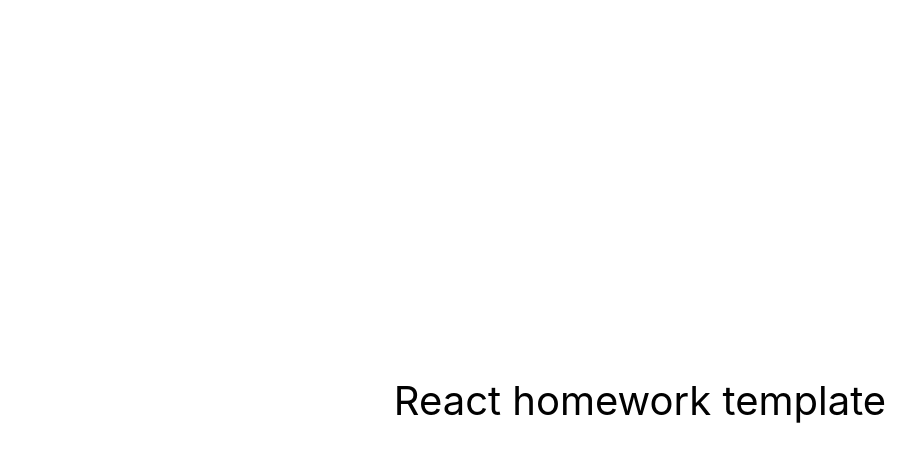
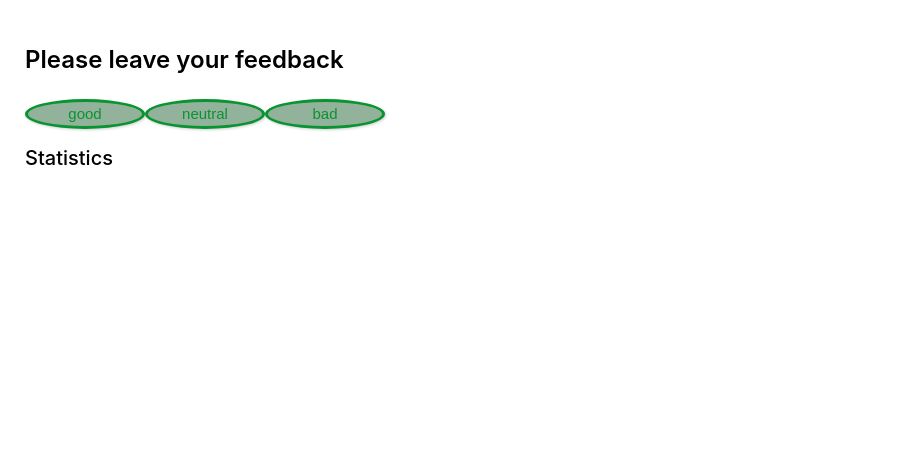
Before and after one commit to stanislav-kintoriak/goit-react-hw-04-feedback, a React (Create React App) app: page / in a window 1280 px wide. Shown: the top 462 px of the page, without its empty margins (0-922 px from the left). Built offline with nearby package versions, Linux system fonts and the light colour scheme.

Commit message:
commit working
1) finished  components:
Statistics, Notification, FeedbackOptions, Section;
2) added simple styles;

```diff
--- a/package.json
+++ b/package.json
@@ -7,6 +7,7 @@
     "@testing-library/jest-dom": "^5.16.3",
     "@testing-library/react": "^12.1.4",
     "@testing-library/user-event": "^13.5.0",
+    "prop-types": "^15.8.1",
     "react": "^18.1.0",
     "react-dom": "^18.1.0",
     "react-scripts": "5.0.1",
--- a/src/components/App.jsx
+++ b/src/components/App.jsx
@@ -1,16 +1,58 @@
-export const App = () => {
-  return (
-    <div
-      style={{
-        height: '100vh',
-        display: 'flex',
-        justifyContent: 'center',
-        alignItems: 'center',
-        fontSize: 40,
-        color: '#010101'
-      }}
-    >
-      React homework template
-    </div>
-  );
+import React, { Component } from 'react';
+import PropTypes from 'prop-types';
+import { Statistics } from './Statistics/Statistics';
+import { FeedbackOptions } from './FeedbackOptions/FeedbackOptions';
+import { Section } from './Section/Section';
+
+export class App extends Component {
+  state = {
+    good: 0,
+    neutral: 0,
+    bad: 0,
+  };
+
+  feedbackBtnClick = e => {
+    const eValue = e;
+
+    this.setState((prevState, { step }) => {
+      return { ...prevState, [eValue]: prevState[eValue] + step };
+    });
+  };
+
+  countTotalFeedback() {
+    return this.state.good + this.state.neutral + this.state.bad;
+  }
+
+  countPositiveFeedbackPercentage() {
+    return (this.state.good / this.countTotalFeedback()) * 100;
+  }
+
+  render() {
+    return (
+      <>
+        <Section
+          title="Please leave your feedback"
+          FeedbackOptions={
+            <FeedbackOptions
+              options={['good', 'neutral', 'bad']}
+              clickFeedback={this.feedbackBtnClick}
+            />
+          }
+          Statistics={
+            <Statistics
+              good={this.state.good}
+              neutral={this.state.neutral}
+              bad={this.state.bad}
+              total={this.countTotalFeedback()}
+              positivePercentage={this.countPositiveFeedbackPercentage()}
+            />
+          }
+        />
+        </>
+    );
+  }
+}
+
+App.propTypes = {
+  step: PropTypes.number.isRequired,
 };
--- /dev/null
+++ b/src/components/FeedbackOptions/FeedbackOptions.js
@@ -0,0 +1,28 @@
+import PropTypes from 'prop-types';
+import css from './FeedbackOptions.module.css';
+
+export const FeedbackOptions = ({ options, clickFeedback }) => {
+  return (
+    <div className={css.button__section}>
+      {options.map(option => {
+        return (
+          <button
+            className={css.button}
+            type="button"
+            key={option}
+            onClick={() => {
+              clickFeedback(option);
+            }}
+          >
+            {option}
+          </button>
+        );
+      })}
+    </div>
+  );
+};
+
+FeedbackOptions.propTypes = {
+  options: PropTypes.array.isRequired,
+  onLeaveFeedback: PropTypes.func.isRequired,
+};
--- /dev/null
+++ b/src/components/FeedbackOptions/FeedbackOptions.module.css
@@ -0,0 +1,22 @@
+.buttons_section {
+  margin-bottom: 20px;
+}
+
+.button {
+  width: 120px;
+  height: 30px;
+  font-size: 15px;
+  font-weight: 400;
+  cursor: pointer;
+  color: #0a9331;
+  background-color: #92b29b;
+  border: 3px solid #0a9331;
+  border-radius: 50%;
+  box-shadow: 1px 1px 3px rgba(0, 0, 0, 0.2);
+}
+
+.button:hover {
+  color: #0a9331;
+  background-color: #e7efe8;
+  border: 3px solid #0a9331;
+}
--- /dev/null
+++ b/src/components/Section/Section.js
@@ -0,0 +1,21 @@
+import PropTypes from 'prop-types';
+import css from './Section.module.css';
+
+export const Section = ({ title, FeedbackOptions, Statistics }) => {
+  return (
+    <>
+      <section className={css.section}>
+        <h1 className={css.section__title}>{title}</h1>
+
+        {FeedbackOptions}
+        {Statistics}
+      </section>
+    </>
+  );
+};
+
+Section.propTypes = {
+  title: PropTypes.string.isRequired,
+  FeedbackOptions: PropTypes.element.isRequired,
+  Statistics: PropTypes.element.isRequired,
+};
--- /dev/null
+++ b/src/components/Section/Section.module.css
@@ -0,0 +1,11 @@
+.section {
+  padding-top: 25px;
+  padding-left: 25px;
+}
+
+.section__title {
+  font-size: 24px;
+  font-weight: 600;
+  color: #000000;
+  margin-bottom: 25px;
+}
--- /dev/null
+++ b/src/components/Statistics/Notification/Notification.js
@@ -0,0 +1,10 @@
+import propTypes from 'prop-types';
+import css from './Notification.module.css';
+
+export const Notification = ({ message }) => {
+  return <p className={css.notification}>{message}</p>;
+};
+
+Notification.propTypes = {
+  message: propTypes.string.isRequired,
+};
--- /dev/null
+++ b/src/components/Statistics/Notification/Notification.module.css
@@ -0,0 +1,5 @@
+.notification {
+    font-size: 24px;
+    font-weight: 500;
+    color: black;
+}
--- /dev/null
+++ b/src/components/Statistics/Statistics.js
@@ -0,0 +1,62 @@
+import PropTypes from 'prop-types';
+import css from './Statistics.module.css';
+import { Notification } from './Notification/Notification';
+
+export const Statistics = ({
+  good,
+  neutral,
+  bad,
+  total,
+  positivePercentage,
+}) => {
+  return (
+    <>
+      <h2 className={css.statistic__title}>Statistics</h2>
+      {total === 0 ? (
+        <Notification massage="There is no feedback yet" />
+      ) : (
+        <ul className={css.statistics__list}>
+          <li>
+            <p>
+              Good:<span>{good}</span>
+            </p>
+          </li>
+          <li>
+            <p>
+              Neutral:<span>{neutral}</span>
+            </p>
+          </li>
+          <li>
+            <p>
+              Bad:<span>{bad}</span>
+            </p>
+          </li>
+          <li>
+            <p>
+              Total:<span>{total}</span>
+            </p>
+          </li>
+          <li>
+            <p>
+              Positive feedback:
+              <span>
+                {Math.round(
+                  positivePercentage === 0 ? '0' : positivePercentage
+                )}
+                %
+              </span>
+            </p>
+          </li>
+        </ul>
+      )}
+    </>
+  );
+};
+
+Statistics.propTypes = {
+  good: PropTypes.number.isRequired,
+  neutral: PropTypes.number.isRequired,
+  bad: PropTypes.number.isRequired,
+  total: PropTypes.number.isRequired,
+  positivePercentage: PropTypes.number.isRequired,
+};
--- /dev/null
+++ b/src/components/Statistics/Statistics.module.css
@@ -0,0 +1,18 @@
+.statistic__title {
+  font-size: 20px;
+  font-weight: 500;
+  margin-bottom: 20px;
+  color: #000000;
+}
+
+.statistics__list p {
+  font-size: 20px;
+  font-weight: 500;
+  color: #000000;
+}
+
+.statistics__list span {
+  font-size: 20px;
+  font-weight: 500;
+  color: #000000;
+}
--- a/src/index.js
+++ b/src/index.js
@@ -5,6 +5,6 @@ import './index.css';
 
 ReactDOM.createRoot(document.getElementById('root')).render(
   <React.StrictMode>
-    <App />
+    <App step={1}/>
   </React.StrictMode>
 );
```
Also changed, not shown: 1 other file (tests, documents, lock files or other folders).
